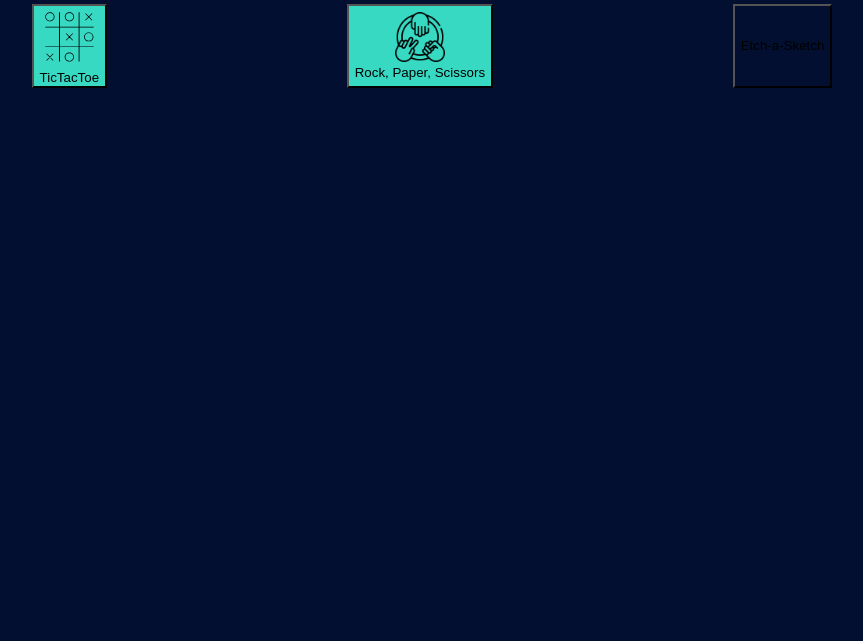
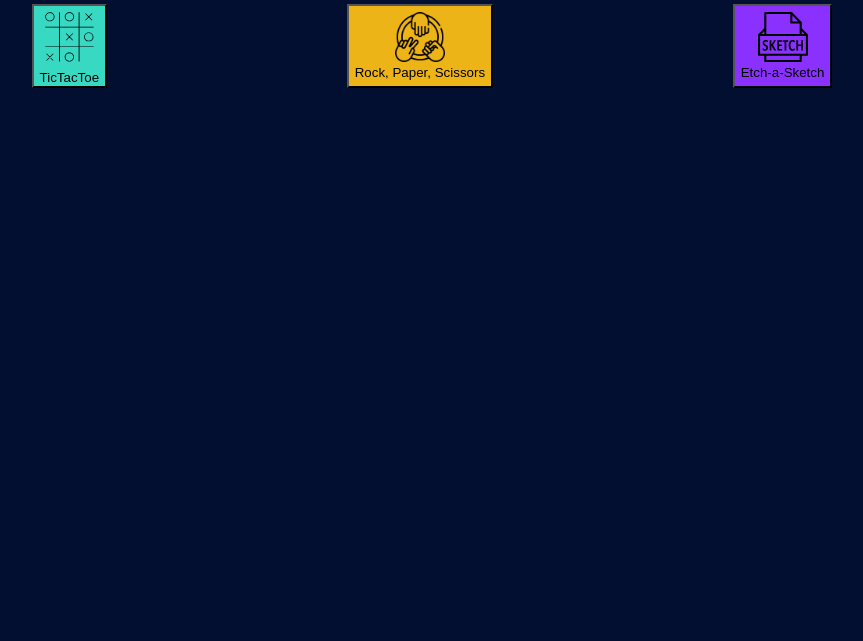
Before and after one commit to JJHH17/minimash, a website built with webpack: page src/index.html in a window 1280 px wide. Shown: the part 159-800 px from the top of the page, without its empty margins (208-1071 px from the left). Built offline with nearby package versions, Linux system fonts and the light colour scheme.

Commit message:
Add etch-a-sketch image to button element

```diff
--- a/src/index.html
+++ b/src/index.html
@@ -11,7 +11,7 @@
         <div id="buttonHolders">
             <button id="tictactoebtn"> <img id="tictactoeimg" src="../Assets/tic-tac-toe.svg">TicTacToe</button>
             <button id="rockpaperscissorbtn"> <img id="rockpaperscissorsimg" src="../Assets/rock-paper-scissors_6832100.png" height="50px"><br>Rock, Paper, Scissors</button>
-            <button id="etch-a-sketchbtn">Etch-a-Sketch</button>
+            <button id="etch-a-sketchbtn"> <img id="etch-a-sketchimg" src="../Assets/sketch-svgrepo-com.svg" height="50px"><br>Etch-a-Sketch</button>
         </div>
 
     </div>
--- a/src/styles.css
+++ b/src/styles.css
@@ -16,6 +16,14 @@
     justify-content: space-evenly;
 }
 
-#tictactoebtn, #tictactoeimg, #rockpaperscissorbtn, #rockpaperscissorsimg {
+#tictactoebtn, #tictactoeimg {
     background-color: #38d9c3;
 }
+
+#rockpaperscissorbtn, #rockpaperscissorsimg {
+    background-color: #edb418;
+}
+
+#etch-a-sketchbtn, #etch-a-sketchimg {
+    background-color: #8a30ff;
+}
```
Also changed, not shown: Assets/sketch-svgrepo-com.svg (added).
